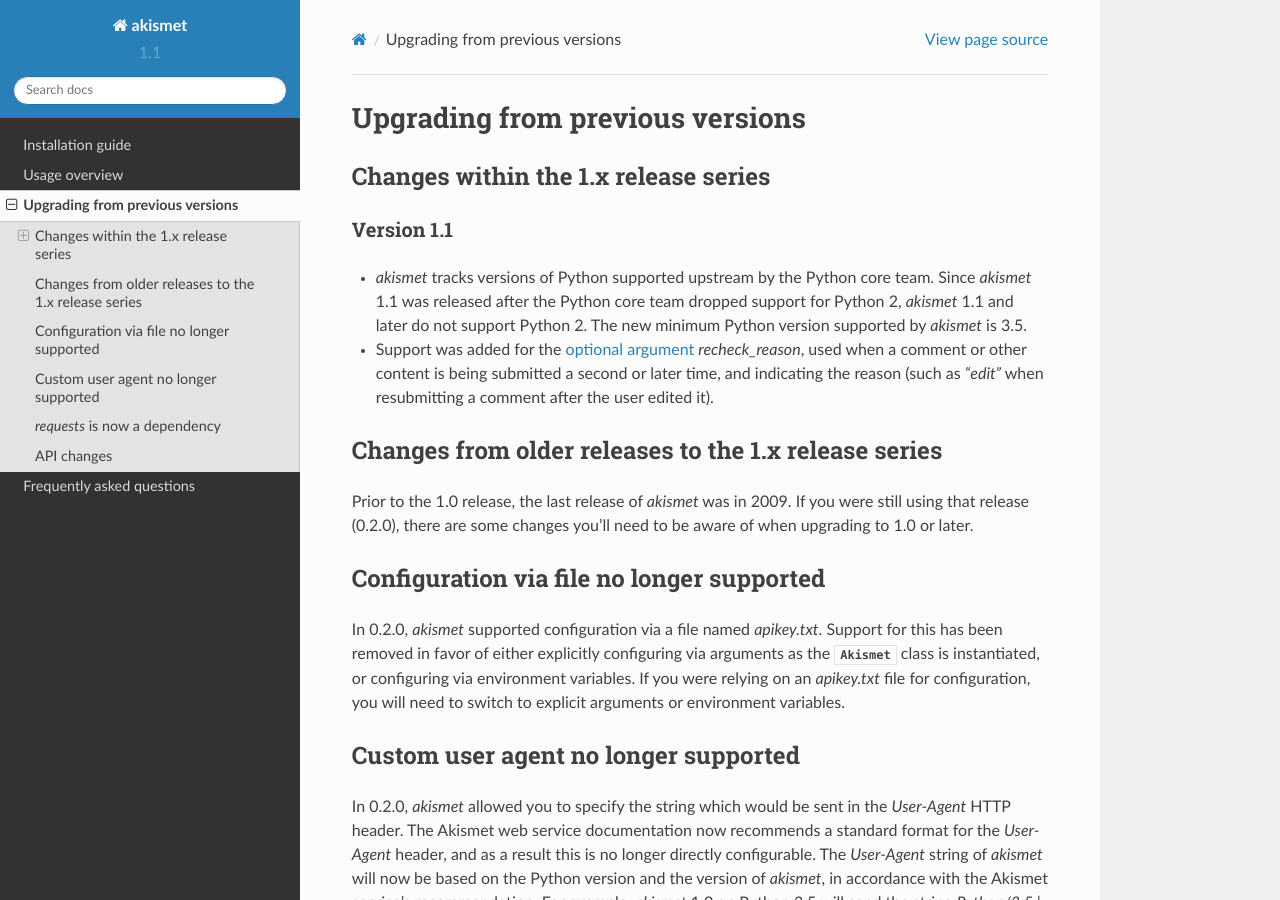
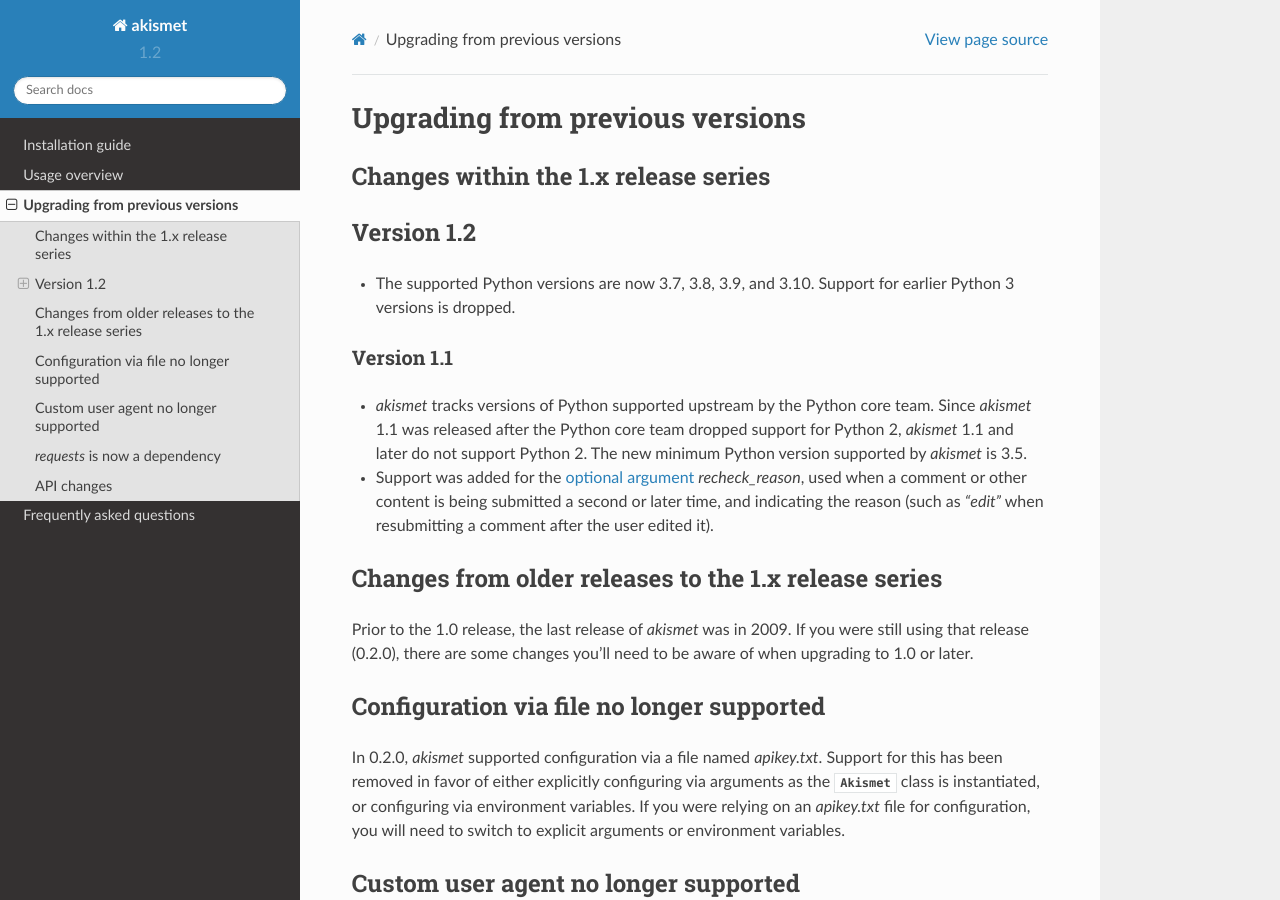
Before and after one commit to ubernostrum/akismet, a Sphinx documentation site: the page built from docs/upgrade.rst, in a window 1280 px wide and 900 px high. Built offline with Sphinx 7.4.7 and the Read the Docs theme 2.0.0, drawn with Linux system fonts in a browser that asks for light colours; some of the changed text lies outside the part shown.

```diff
--- a/docs/conf.py
+++ b/docs/conf.py
@@ -1,6 +1,5 @@
 import os
 import sys
-
 
 on_rtd = os.environ.get("READTHEDOCS", None) == "True"
 
@@ -9,9 +8,9 @@ templates_path = ["_templates"]
 source_suffix = ".rst"
 master_doc = "index"
 project = "akismet"
-copyright = "2005-2020, Michael Foord and James Bennett"
-version = "1.1"
-release = "1.1"
+copyright = "2005-2022, Michael Foord and James Bennett"
+version = "1.2"
+release = "1.2"
 exclude_trees = ["_build"]
 pygments_style = "sphinx"
 htmlhelp_basename = "akismetdoc"
--- a/docs/upgrade.rst
+++ b/docs/upgrade.rst
@@ -5,6 +5,12 @@ Upgrading from previous versions
 
 Changes within the 1.x release series
 -------------------------------------
+
+Version 1.2
+-----------
+
+* The supported Python versions are now 3.7, 3.8, 3.9, and
+  3.10. Support for earlier Python 3 versions is dropped.
 
 Version 1.1
 ~~~~~~~~~~~
--- a/setup.cfg
+++ b/setup.cfg
@@ -9,17 +9,17 @@ classifiers =
   Operating System :: OS Independent
   Programming Language :: Python
   Programming Language :: Python :: 3
-  Programming Language :: Python :: 3.5
-  Programming Language :: Python :: 3.6
   Programming Language :: Python :: 3.7
   Programming Language :: Python :: 3.8
+  Programming Language :: Python :: 3.9
+  Programming Language :: Python :: 3.10
   Topic :: Utilities
 description = A Python interface to the Akismet spam-filtering API.
 license = BSD 3-Clause
 long_description = file: README.rst
 name = akismet
 url = https://github.com/ubernostrum/akismet
-version = 1.1
+version = 1.2
 
 [options]
 install_requires =
--- a/setup.py
+++ b/setup.py
@@ -3,10 +3,9 @@ from os.path import basename, splitext
 
 from setuptools import find_packages, setup
 
-
 setup(
     packages=find_packages("src"),
     package_dir={"": "src"},
     py_modules=[splitext(basename(path))[0] for path in glob("src/*.py")],
-    python_requires=">=3.5",
+    python_requires=">=3.7",
 )
```
Also changed, not shown: docs/faq.rst (+4 -4 lines), docs/install.rst (+4 -4 lines), 3 other files.
